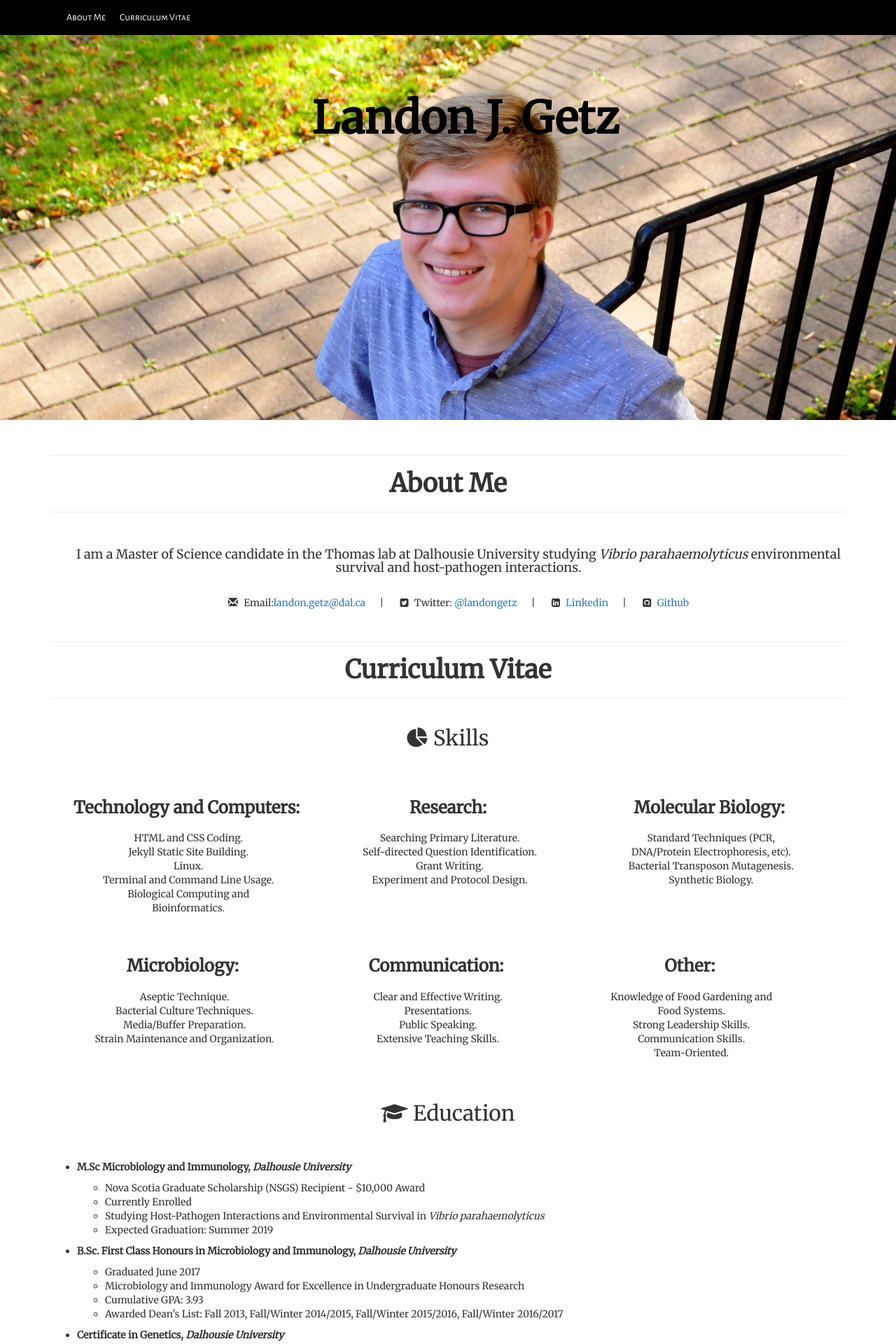
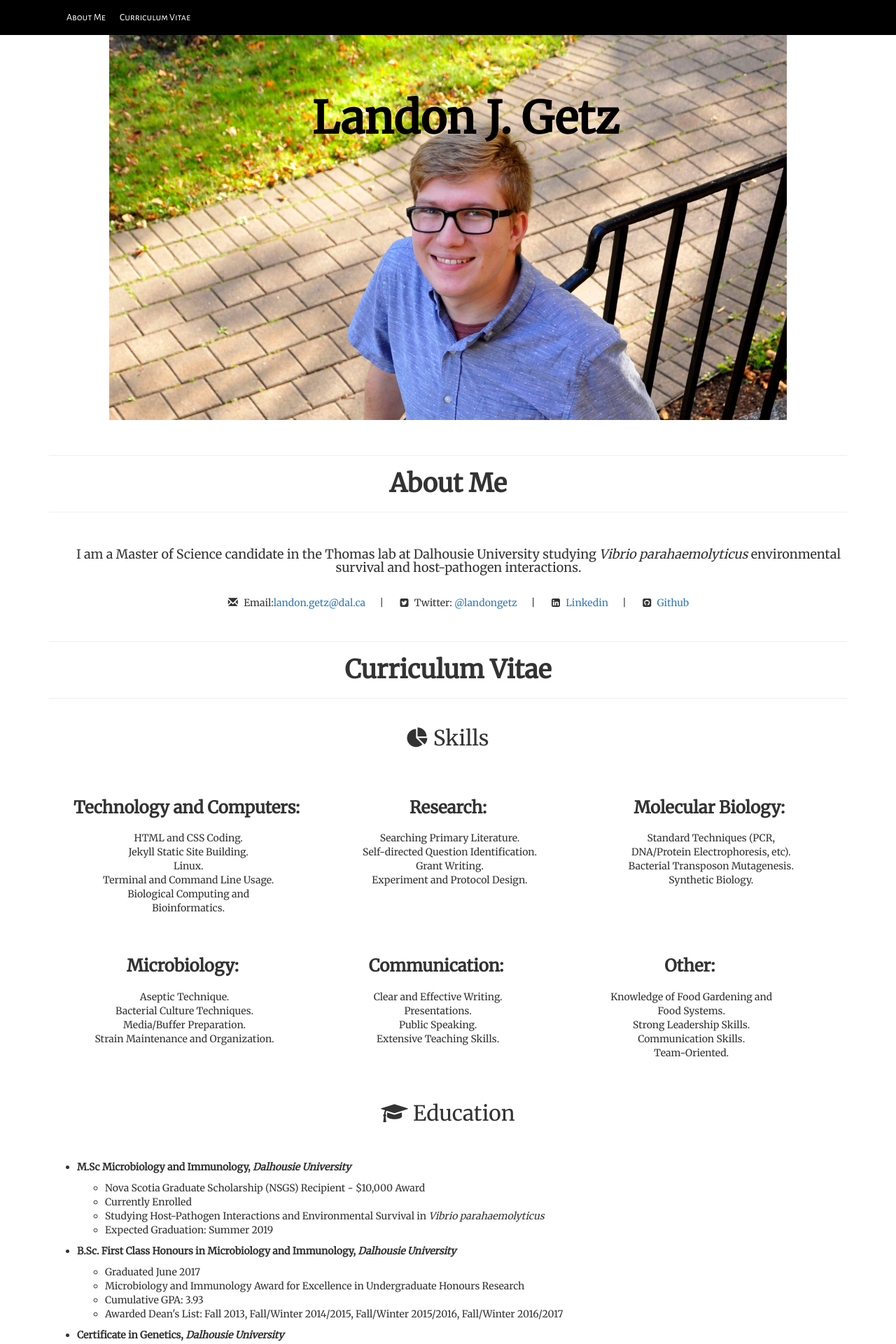
Before and after one commit to LandonGetz/OldCVWebsite, a Jekyll site: the page built from index.md, in a window 1280 px wide. Shown: the top 1920 px of the page at 70% size. Built offline with Jekyll 4.4.1, drawn with Linux system fonts in a browser that asks for light colours; nearby versions of some CDN libraries; some of the changed text lies outside the part shown.

Commit message:
CSS and Link Update
Update to publications section and css changes for mobile.

```diff
--- a/css/default.css
+++ b/css/default.css
@@ -66,7 +66,7 @@ h1 {
 
 #header {
     background: url("/images/header_new.jpg") no-repeat center center fixed;
-    background-size: cover;
+    background-size: contain;
     background-repeat: no-repeat;
     height: 550px;
     padding: 5% 0;
--- a/index.md
+++ b/index.md
@@ -115,7 +115,7 @@ scroll: true
       <li id="list"><b>Papers: </b>
             <ul id="sublist">
                 <li>The Transcriptional Regulator HlyU De-represses Expression of <i>exsA</i> Leading to Type III Secretion System-1 Activation in <i>Vibrio parahaemolyticus</i>, <i>Journal of Bacteriology</i>, Under Review</li>
-                <li>Taxonomic differences of gut microbiomes drive cellulolytic enzymatic potential within hind-gut fermenting mammals, <i>PLoS One</i>, Accepted.</li>
+                <li><a href="http://journals.plos.org/plosone/article?id=10.1371/journal.pone.0189404" target="_blank">Taxonomic differences of gut microbiomes drive cellulolytic enzymatic potential within hind-gut fermenting mammals</a>, <i>PLoS One</i>, Accepted.</li>
             </ul>
     </li>
     <li id="list"><b>Commentaries:</b>
```
